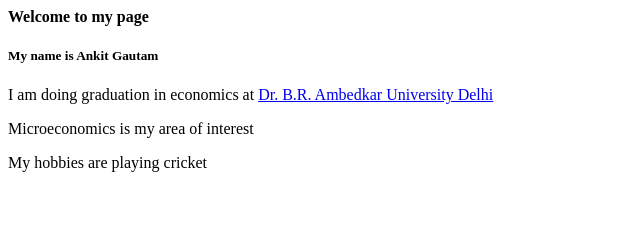
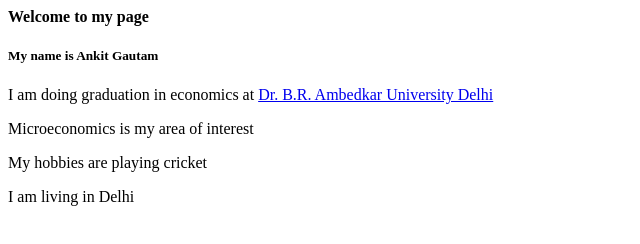
Before and after one commit to ankitgautams/ankitgautams.github.io, a plain HTML site: page index.html in a window 1280 px wide. Shown: the whole page, without its empty margins (0-640 px from the left). Drawn offline with Linux system fonts and the light colour scheme.

Commit message:
I added my current living place

```diff
--- a/index.html
+++ b/index.html
@@ -10,5 +10,6 @@ My name is Ankit Gautam
 <p>I am doing graduation in economics at <a href="https://aud.delhi.gov.in/">Dr. B.R. Ambedkar University Delhi</a></p>
 <p>Microeconomics is my area of interest</p>
 <p>My hobbies are playing cricket</p>
+<p>I am living in Delhi</p>
 </body>
 </html>
```
